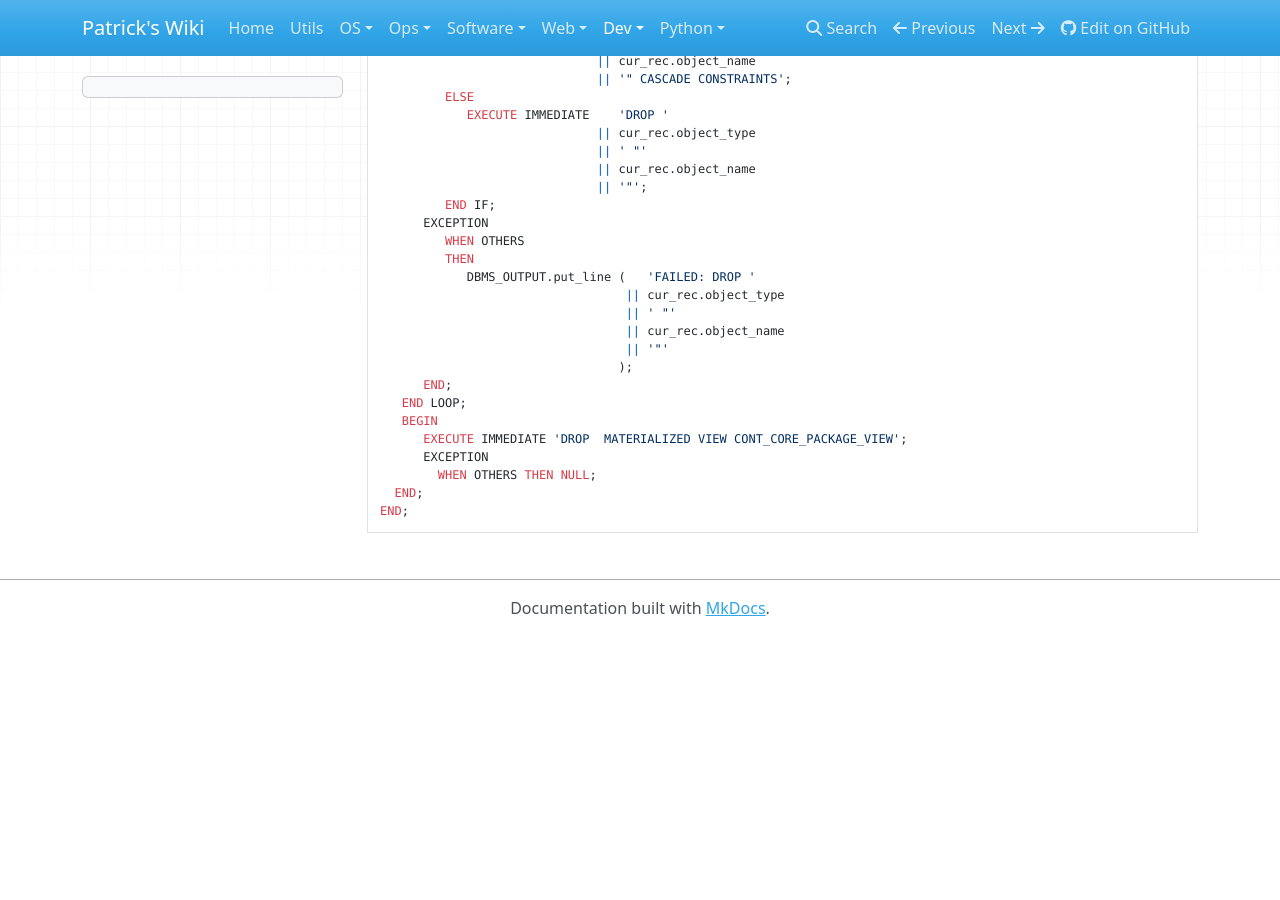
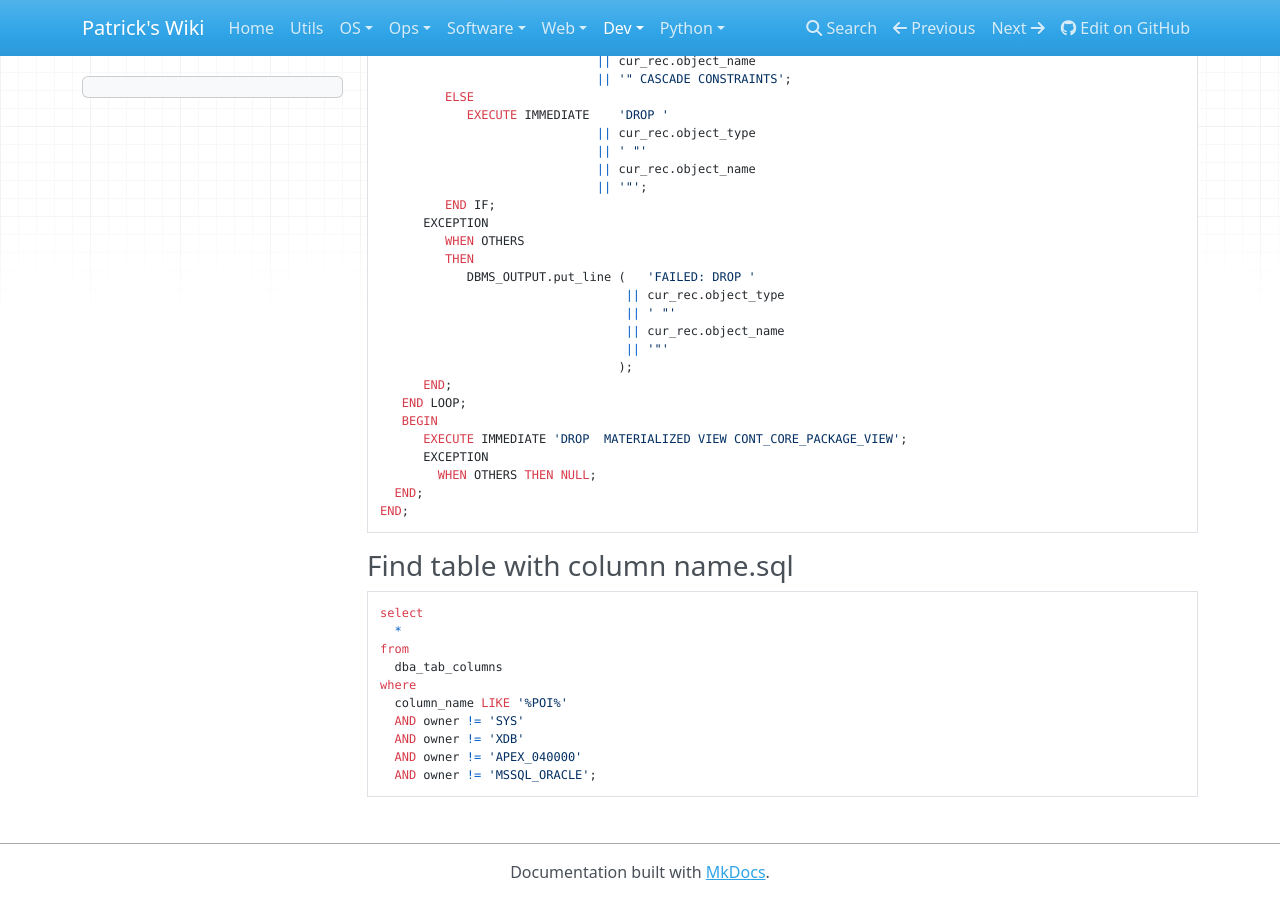
Before and after one commit to patsancu/wiki, an MkDocs documentation site: the page built from docs/dev/DB/Oracle/Admin.md, in a window 1280 px wide and 900 px high, scrolled down 1125 px. Built offline with MkDocs 1.6.1, drawn with Linux system fonts in a browser that asks for light colours; nearby versions of some CDN libraries; before the commit the page ends 1761 px from its top, so only the background shows below that.

Commit message:
oracle admin: find table with column name

````diff
--- a/docs/dev/DB/Oracle/Admin.md
+++ b/docs/dev/DB/Oracle/Admin.md
@@ -85,3 +85,18 @@ BEGIN
   END;
 END;
 ```
+
+
+### Find table with column name.sql
+```sql
+select
+  *
+from
+  dba_tab_columns
+where
+  column_name LIKE '%POI%'
+  AND owner != 'SYS'
+  AND owner != 'XDB'
+  AND owner != 'APEX_040000'
+  AND owner != 'MSSQL_ORACLE';
+```
````
